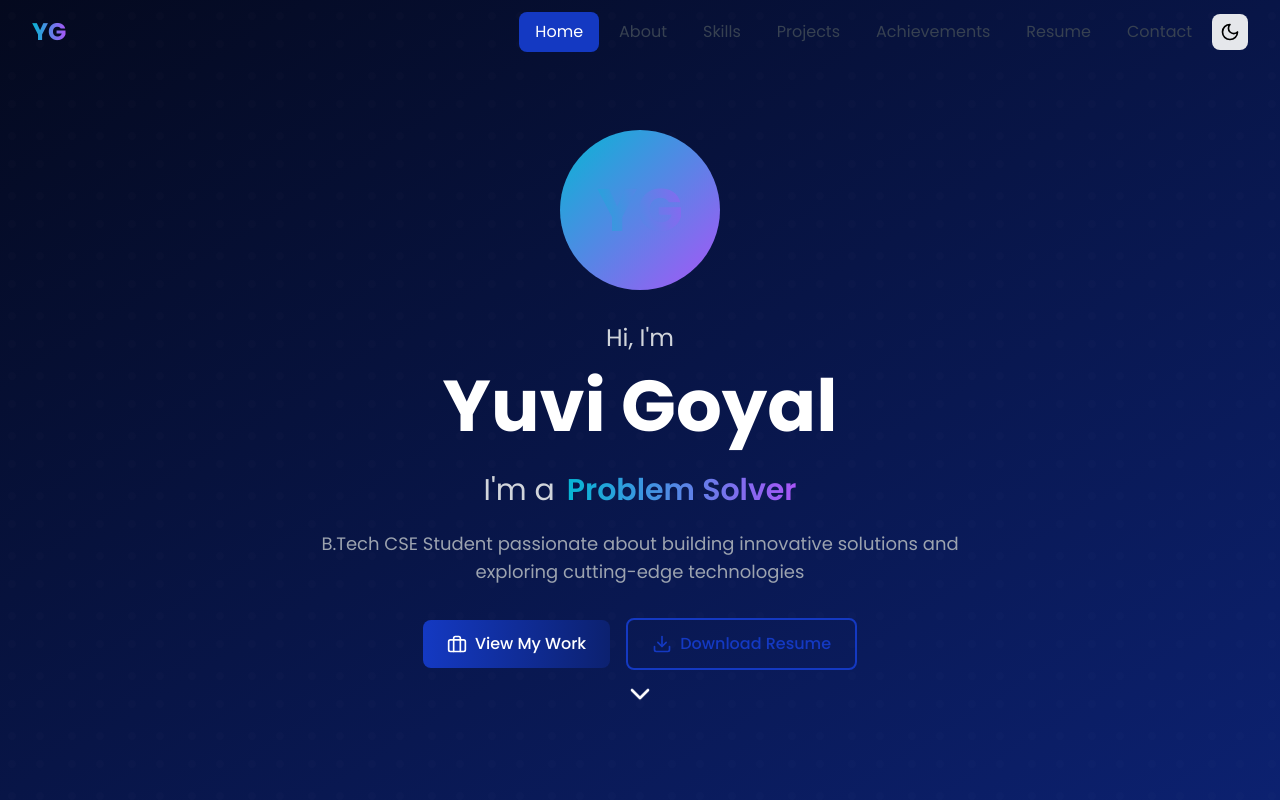
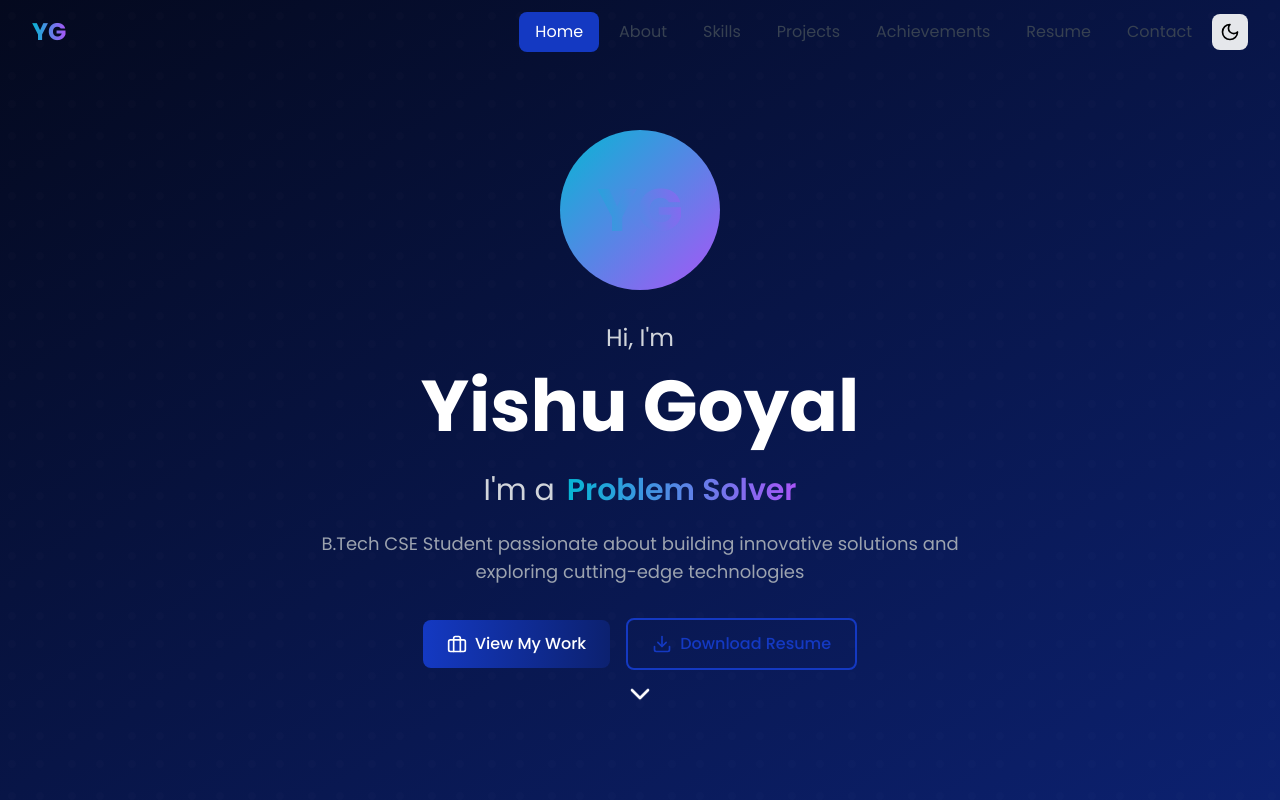
Before and after one commit to yishugoyal/Developer-Portfolio, a React (Vite) app: page / in a window 1280 px wide. Shown: the top 800 px of the page. Built offline with nearby package versions, Linux system fonts and the light colour scheme.

Commit message:
Update Hero.tsx

```diff
--- a/src/components/Hero.tsx
+++ b/src/components/Hero.tsx
@@ -59,7 +59,7 @@ const Hero = () => {
             transition={{ delay: 0.6 }}
             className="text-5xl sm:text-7xl font-bold text-white mb-6"
           >
-            Yuvi Goyal
+            Yishu Goyal
           </motion.h1>
 
           <motion.div
```
